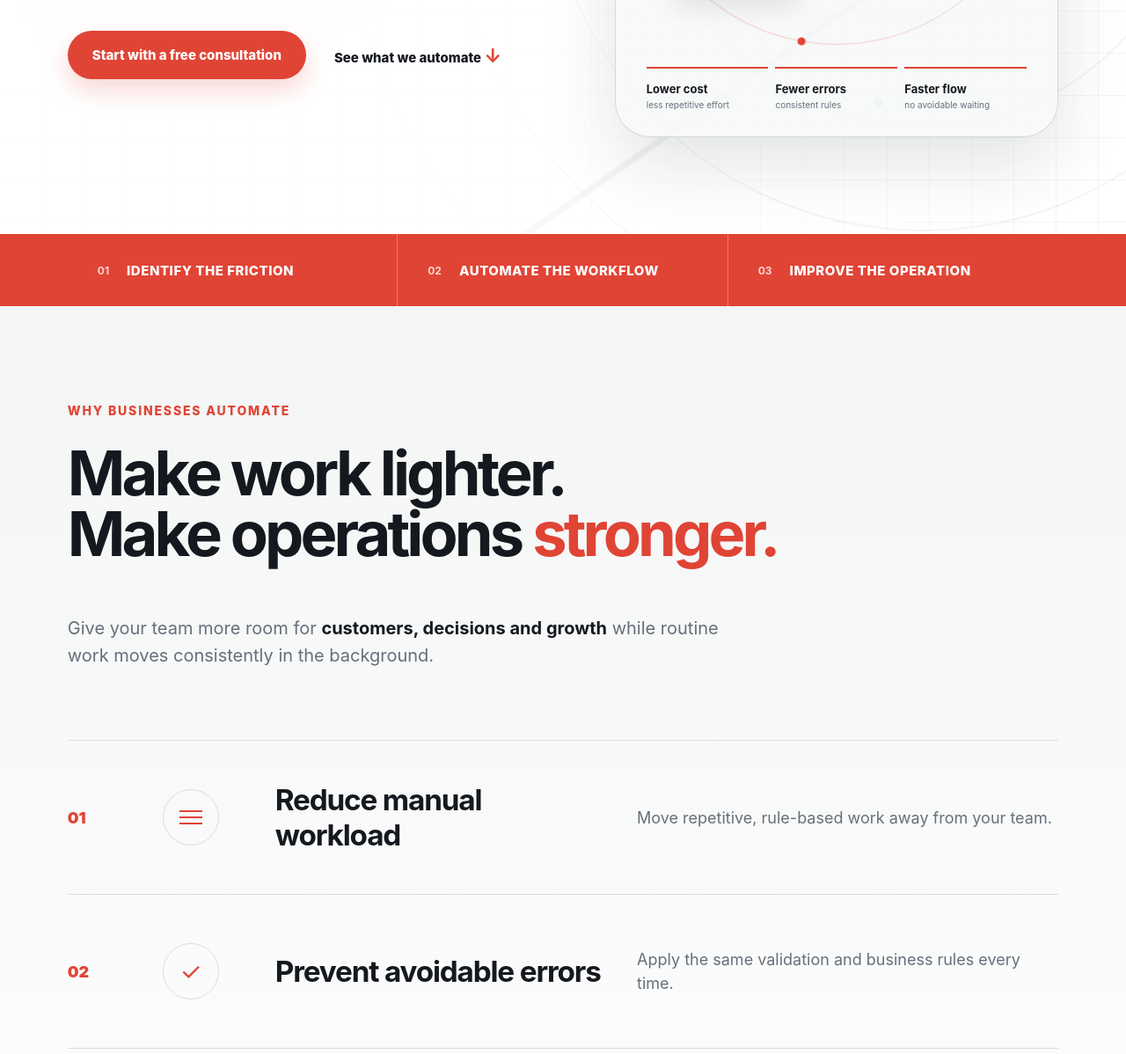
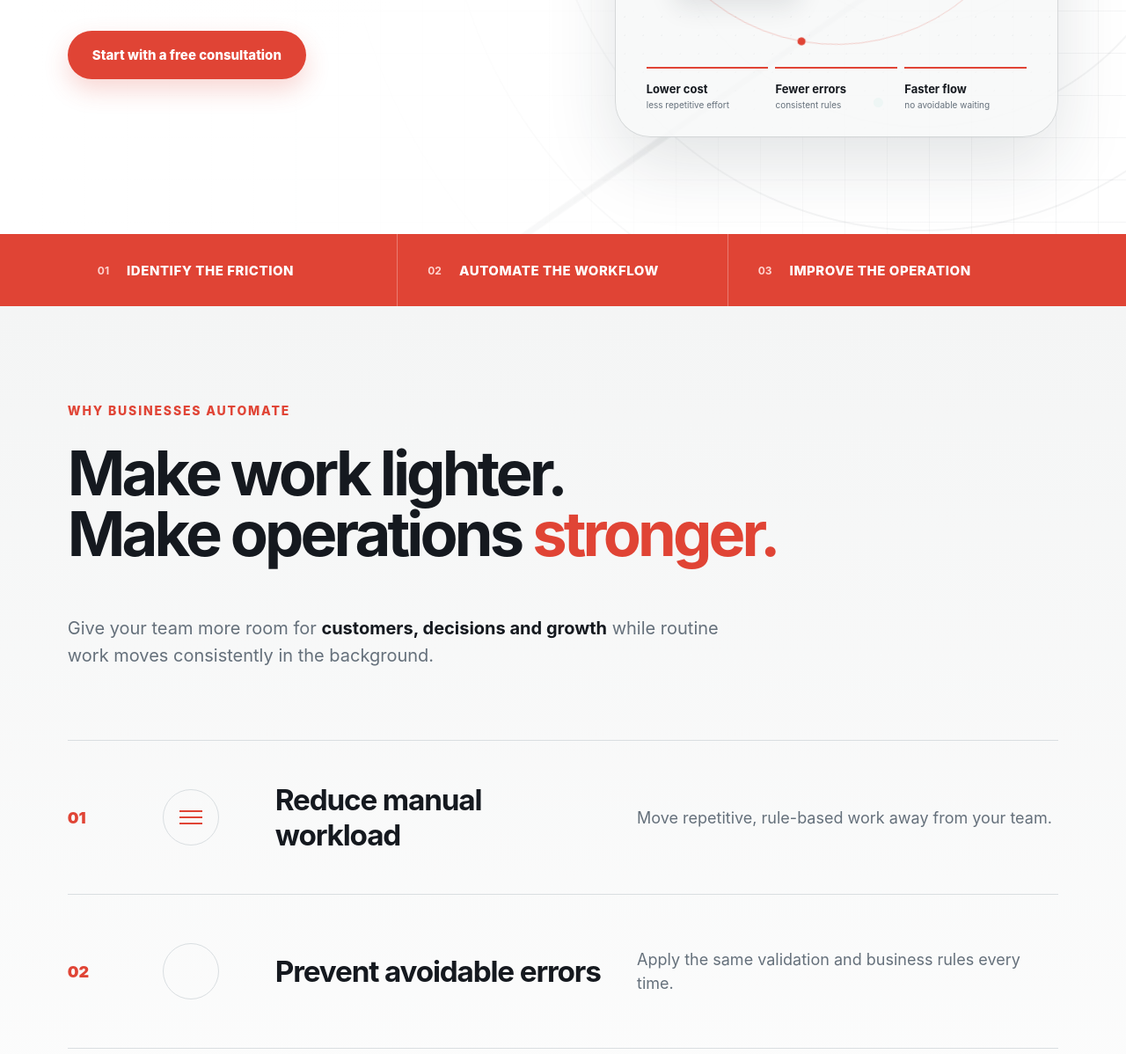
Before and after one commit to mlynto/moree-solutions-website, a plain HTML site: page dist/index.html in a window 1280 px wide. Shown: the part 662-1860 px from the top of the page at 88% size. Drawn offline with Linux system fonts and the light colour scheme.

Commit message:
Refine hero actions and benefit icon

```diff
--- a/dist/index.html
+++ b/dist/index.html
@@ -19,7 +19,7 @@
       <div class="hero-copy reveal">
         <p class="eyebrow">Intelligent automation for business</p>
         <h1>Turn repetitive work into <span>reliable operations</span></h1>
-        <div class="hero-actions"><a class="button primary" href="#contact">Start with a free consultation</a><a class="text-link" href="#solutions">See what we automate <b>↓</b></a></div>
+        <div class="hero-actions"><a class="button primary" href="#contact">Start with a free consultation</a></div>
       </div>
       <div class="automation-scene reveal" aria-label="Animated automation workflow">
         <div class="scene-grid"></div><div class="orbit orbit-a"></div><div class="orbit orbit-b"></div>
@@ -37,7 +37,7 @@
       <div class="section-intro reveal"><p class="eyebrow">Why businesses automate</p><h2>Make work lighter.<br>Make operations <span>stronger.</span></h2><p>Give your team more room for <strong>customers, decisions and growth</strong> while routine work moves consistently in the background.</p></div>
       <div class="benefit-list">
         <article class="benefit-row reveal"><span class="benefit-no">01</span><div class="line-icon workload"><i></i><i></i><i></i></div><h3>Reduce manual <em>workload</em></h3><p>Move repetitive, rule-based work away from your team.</p></article>
-        <article class="benefit-row reveal"><span class="benefit-no">02</span><div class="line-icon errors">✓</div><h3>Prevent avoidable <em>errors</em></h3><p>Apply the same validation and business rules every time.</p></article>
+        <article class="benefit-row reveal"><span class="benefit-no">02</span><div class="line-icon errors" aria-hidden="true"></div><h3>Prevent avoidable <em>errors</em></h3><p>Apply the same validation and business rules every time.</p></article>
         <article class="benefit-row reveal"><span class="benefit-no">03</span><div class="line-icon speed">→</div><h3>Increase processing <em>speed</em></h3><p>Keep recurring work moving without unnecessary waiting.</p></article>
         <article class="benefit-row reveal"><span class="benefit-no">04</span><div class="line-icon cost">↘</div><h3>Control operating <em>cost</em></h3><p>Create capacity without adding more repetitive effort.</p></article>
       </div>
```
